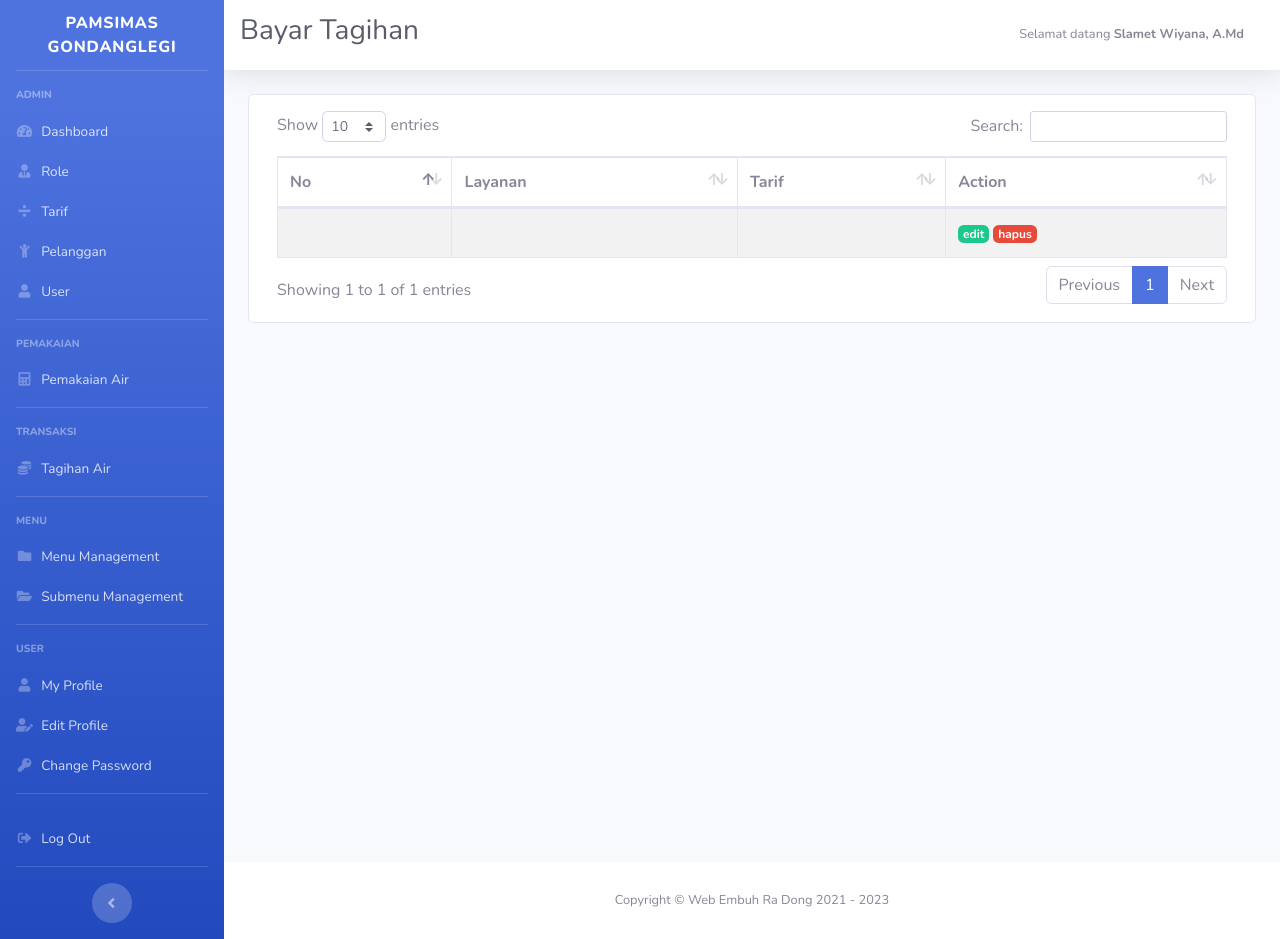
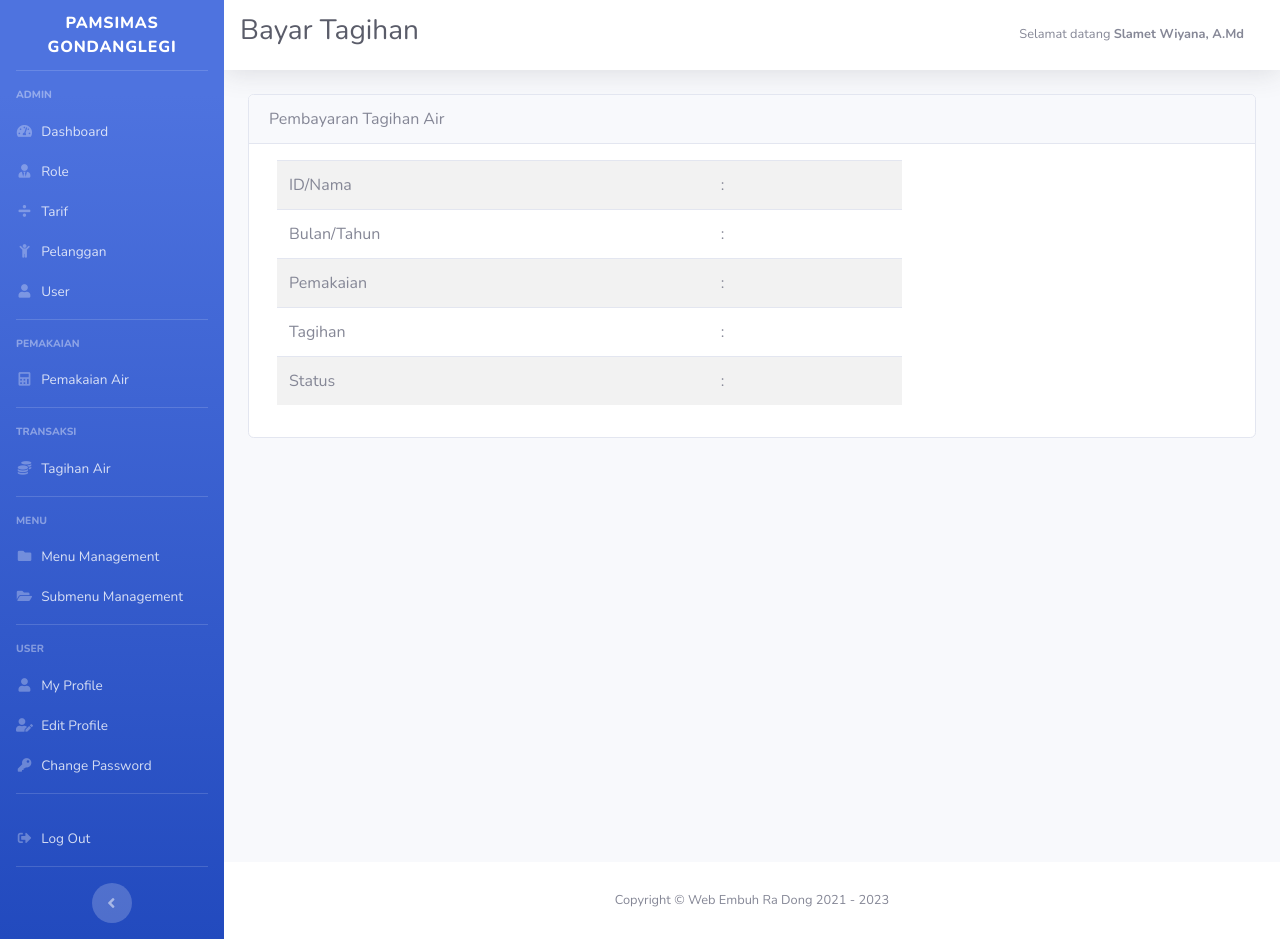
Before and after one commit to slmtwn/antrian, a CodeIgniter app: page /ciappku/transaksi/bayar/9 in a window 1280 px wide. Run offline with CodeIgniter, Linux system fonts and the light colour scheme; a user stored in the database is signed in; data comes from the database, SQL or seed files in the repository; data that the repository does not hold is empty.

Commit message:
bayar modif

```diff
--- a/application/config/config.php
+++ b/application/config/config.php
@@ -387,7 +387,7 @@
 $config['sess_cookie_name'] = 'ci_session';
 $config['sess_samesite'] = 'Lax';
 $config['sess_expiration'] = 7200;
-$config['sess_save_path'] = 'Users/slmtwn/www_apps/ciappku/sessionappku/';
+$config['sess_save_path'] = '/sessionappku/';
 $config['sess_match_ip'] = FALSE;
 $config['sess_time_to_update'] = 300;
 $config['sess_regenerate_destroy'] = FALSE;
--- a/application/config/database.php
+++ b/application/config/database.php
@@ -77,7 +77,7 @@
 	'dsn'	=> '',
 	'hostname' => 'localhost',
 	'username' => 'root',
-	'password' => 'Perjuangan1245.',
+	'password' => '',
 	'database' => 'ciappku',
 	'dbdriver' => 'mysqli',
 	'dbprefix' => '',
--- a/application/controllers/Transaksi.php
+++ b/application/controllers/Transaksi.php
@@ -27,7 +27,7 @@
         $data['title'] = 'Bayar Tagihan';
         $data['user'] = $this->db->get_where('user', ['email' => $this->session->userdata('email')])->row_array();
 
-        $data['tagihan'] = $this->Transaksi_model->getAllTagihan();
+        $data['tagihan'] = $this->Transaksi_model->getTagihanById($id);
 
         $this->load->view('templates/header', $data);
         $this->load->view('templates/sidebar', $data);
--- a/application/models/Transaksi_model.php
+++ b/application/models/Transaksi_model.php
@@ -7,4 +7,14 @@
 
         return $this->db->get('vw_tagihan')->result_array();
     }
+
+    public function getTagihanById($id)
+    {
+        $query = "SELECT p.id_pelanggan, p.nm_pelanggan, t.id_tagihan, t.tagihan, t.status, k.tahun, k.pakai, b.nama_bulan
+        from tbl_pelanggan p inner join tbl_pakai k on p.id_pelanggan=k.id_pelanggan
+        inner join tbl_tagihan t on k.id_pakai=t.id_pakai
+        inner join tbl_bulan b on k.bulan=b.id_bulan
+        where t.id_tagihan='$id'";
+        $this->db->query($query)->row_array();
+    }
 }
--- a/application/views/transaksi/bayar.php
+++ b/application/views/transaksi/bayar.php
@@ -2,29 +2,38 @@
 <div class="container-fluid">
     <?= $this->session->flashdata('message'); ?>
     <div class="card">
+        <div class="card-header">
+            Pembayaran Tagihan Air
+        </div>
         <div class="row m-3">
-            <div class="col-lg">
+            <div class="col-lg-8">
                 <?= $this->session->flashdata('message'); ?>
-                <table id="pelanggan" class="table table-striped table-bordered" style="width:100%">
-                    <thead>
-                        <tr>
-                            <th>No</th>
-                            <th>Layanan</th>
-                            <th>Tarif</th>
-                            <th>Action</th>
-                        </tr>
-                    </thead>
+                <table class="table table-striped" style="width:100%">
                     <tbody>
                         <tr>
+                            <td>ID/Nama</td>
+                            <td>:</td>
                             <td></td>
-                            <!-- <td><?= $pakai['id_pakai']; ?></td> -->
+                        </tr>
+                        <tr>
+                            <td>Bulan/Tahun</td>
+                            <td>:</td>
                             <td></td>
+                        </tr>
+                        <tr>
+                            <td>Pemakaian</td>
+                            <td>:</td>
                             <td></td>
-
-                            <td>
-                                <a href="#" class="badge badge-success">edit</a>
-                                <a href="#" class="badge badge-danger">hapus</a>
-                            </td>
+                        </tr>
+                        <tr>
+                            <td>Tagihan</td>
+                            <td>:</td>
+                            <td></td>
+                        </tr>
+                        <tr>
+                            <td>Status</td>
+                            <td>:</td>
+                            <td></td>
                         </tr>
                     </tbody>
                 </table>
```
Also changed, not shown: 2 other files.
